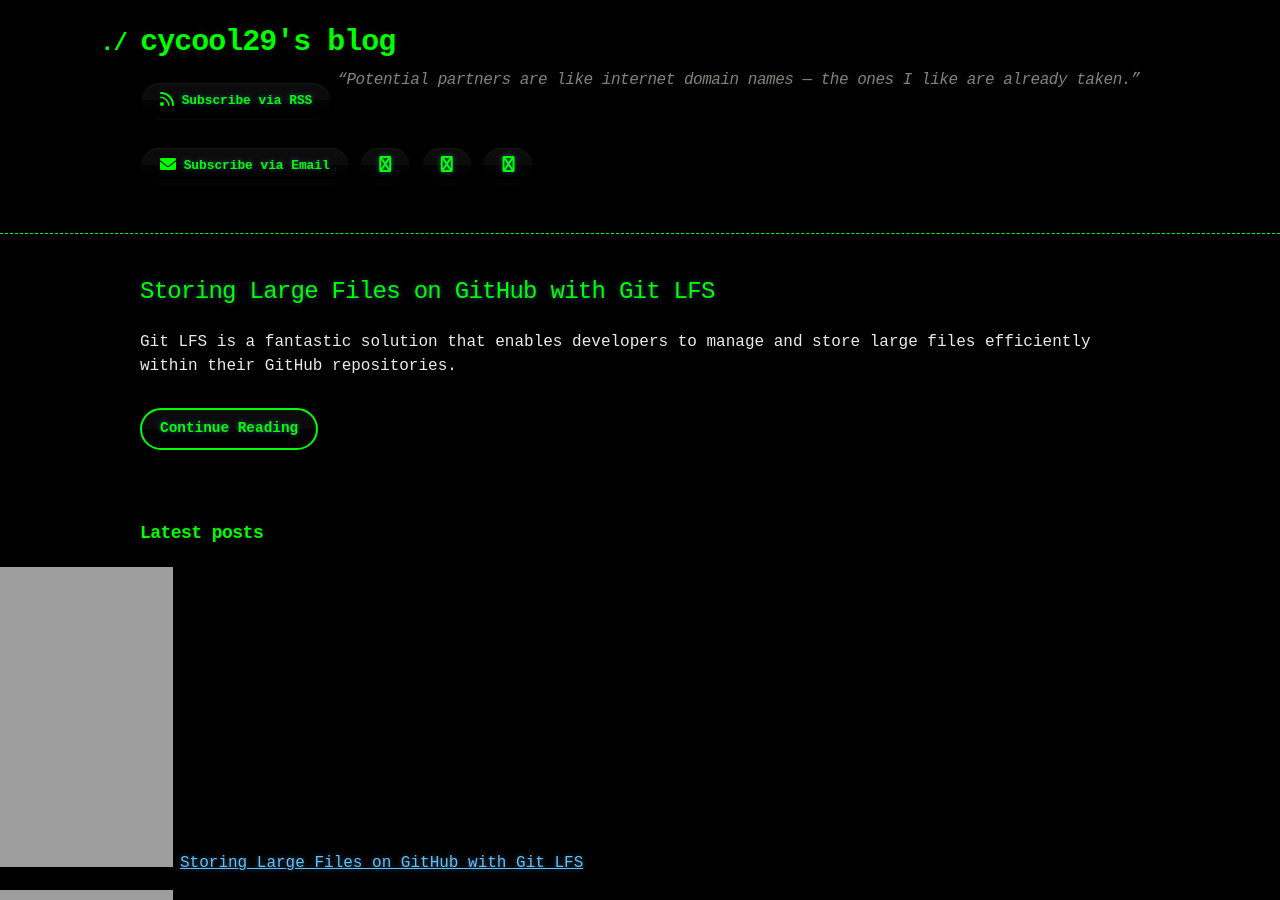
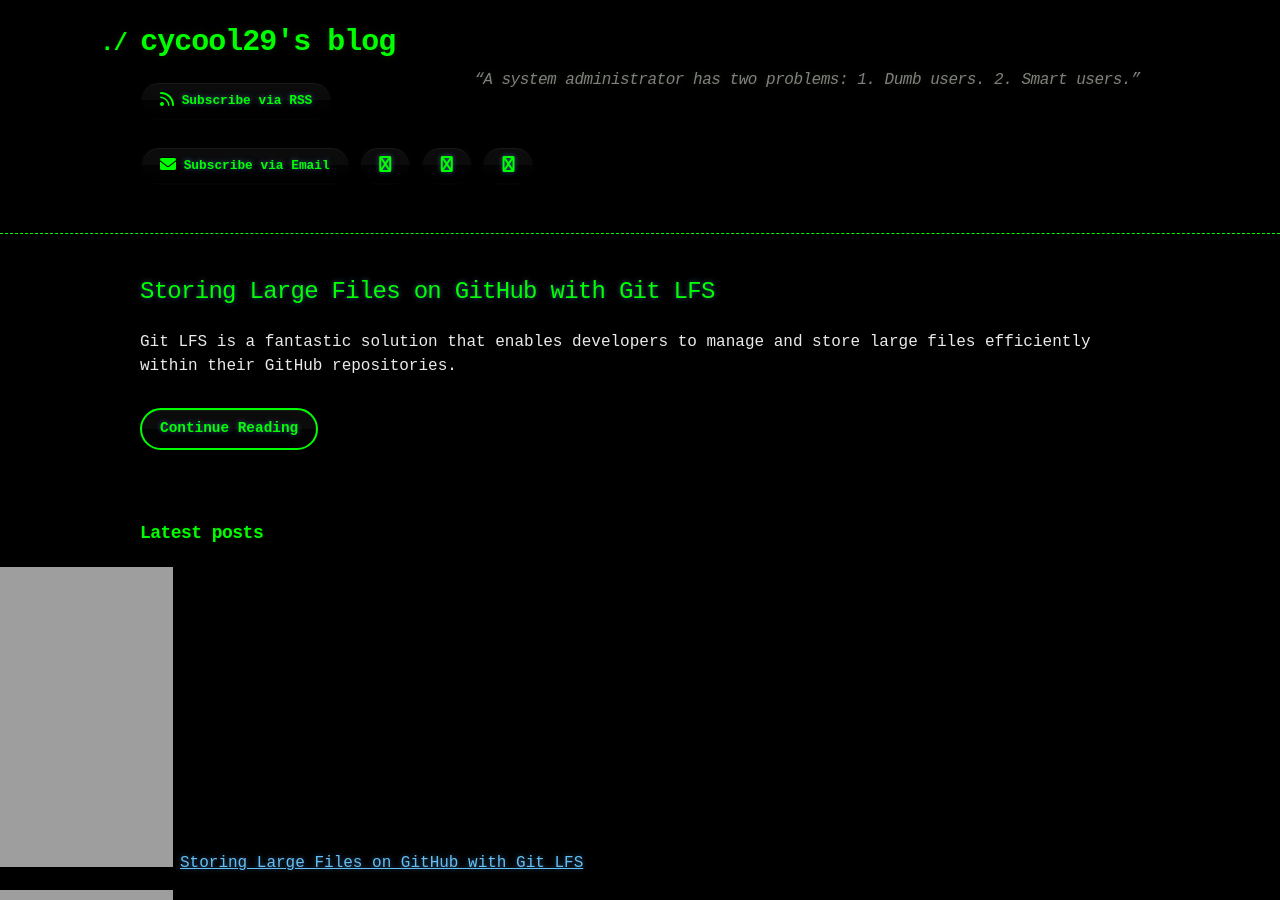
Before and after one commit to cycool29/cycool29.github.io, a Jekyll site: the page built from index.md, in a window 1280 px wide and 900 px high. Built offline with Jekyll 4.4.1, drawn with Linux system fonts in a browser that asks for light colours; a style sheet for code colours, icons or effects is not loaded.

Commit message:
Update quotes

```diff
--- a/_config.yml
+++ b/_config.yml
@@ -1,5 +1,5 @@
 title: cycool29's blog
-description: "“Potential partners are like internet domain names — the ones I like are already taken.” "
+description: "“A system administrator has two problems: 1. Dumb users. 2. Smart users.” "
 bio: A high school student. Intermediate in Python, Git, Bash. Learning JavaScript. He/Him. "
 author: cycool29
 url: https://cycool29.github.io
```
